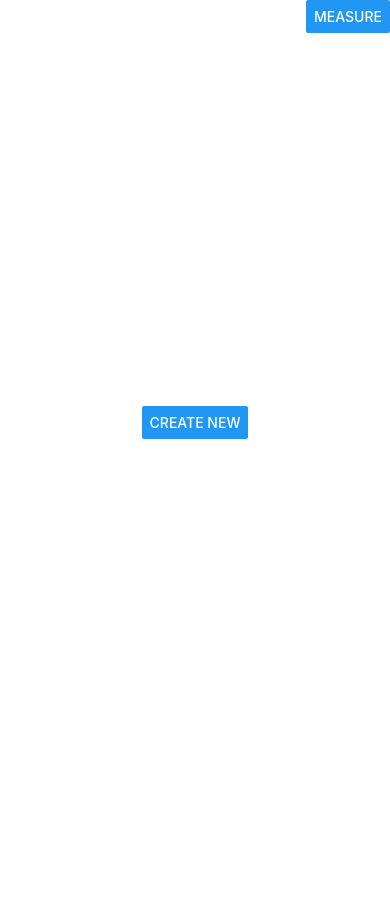
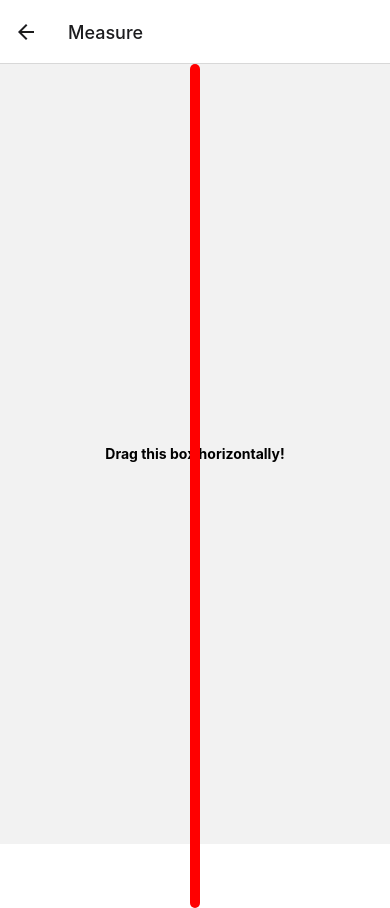
Before and after one commit to jericjan/tagay-tracker, a React Native app: screen /Measure in a window 390 px wide. Before the commit the page ends 844 px from the top, so only its background shows below. Built offline with nearby package versions, Linux system fonts and the light colour scheme.

Commit message:
☑ measure page --- ☐ measure page rotation toggle ☐ timer? (danger mode?)

```diff
--- a/App.tsx
+++ b/App.tsx
@@ -1,142 +1,21 @@
-import { Button, View, Text, ScrollView, StatusBar } from "react-native";
-import { useState } from "react";
-import { ListProps, PeepsList, PeopleProps } from "./types";
-import { AddMdl, CreateNewMdl, RemoveMdl } from "./stuff/Modals";
-import { styles } from "./styles";
-const List = (props: ListProps) => {
-  return (
-    <>
-      <Text>Rounds: {props.rounds}</Text>
-      <ScrollView
-        style={styles.scrollbox}
-        contentContainerStyle={styles.alignCenter}
-      >
-        {props.people.map((person, idx) => (
-          <People key={person.id} person={person} curr={props.curr} idx={idx} />
-        ))}
-      </ScrollView>
-    </>
-  );
-};
-
-const People = ({ person, curr, idx }: PeopleProps) => {
-  const styles = curr == idx ? { backgroundColor: "red" } : {};
-  return (
-    <Text>
-      <Text style={styles}>{person.name}</Text>
-      <Text> - {person.count}x</Text>
-    </Text>
-  );
-};
+import { NavigationContainer } from "@react-navigation/native";
+import { createNativeStackNavigator } from "@react-navigation/native-stack";
+import Home from "./stuff/screens/Home";
+import { RootStackParamList } from "./types";
+import MeasurePage from "./stuff/screens/Measure";
 
 export default function App() {
-  const [currIdx, setCurrIdx] = useState(0);
-  const [people, setPeople] = useState([] as PeepsList);
-  const [roundCount, setRoundCount] = useState(0);
-
-  const [createMdlVisible, setCreateMdlVisible] = useState(false);
-  const [inputText, setInputText] = useState("");
-  function createNew() {
-    setInputText("");
-    setCreateMdlVisible(true);
-  }
-
-  const [addMdlVisible, setAddMdlVisible] = useState(false);
-  const [addText, setAddText] = useState("");
-  const [addAfterId, setAddAfterId] = useState(-1);
-
-  const add = () => {
-    setAddText("");
-    setAddAfterId(-1);
-    setAddMdlVisible(true);
-  };
-
-  const [remMdlVisible, setRemMdlVisible] = useState(false);
-
-  const remove = () => {
-    setRemMdlVisible(true);
-  };
-
-  const next = (skip: boolean = false) => {
-    const length = people.length;
-
-    setCurrIdx((i) => {
-      if (!skip) {
-        setPeople((peeps) => {
-          const newPeeps = [...peeps];
-          // need to shallow copy so that single person lists work
-
-          newPeeps[i] = { ...newPeeps[i], count: newPeeps[i].count + 1 };
-          return newPeeps;
-        });
-      }
-
-      const newIdx = (i + 1) % length;
-      console.log(`idx: ${i} -> ${newIdx}`);
-      if (i > newIdx || length == 1) {
-        setRoundCount((i) => i + 1);
-      }
-
-      return newIdx;
-    });
-  };
-
+  const Stack = createNativeStackNavigator<RootStackParamList>();
   return (
-    <View style={styles.container}>
-      <StatusBar animated={true} backgroundColor="#ffffff" barStyle='dark-content' />
-      <Button title="Create New" onPress={createNew} />
-      <View style={styles.measureBtn}>
-        <Button title="Measure" />
-      </View>
-      {people.length ? (
-        <>
-          <Button title="Add" onPress={add} />
-          <Button title="Remove" onPress={remove} />
-          <View style={styles.horizontal}>
-            <View style={styles.button}>
-              <Button title="Next" color="#006724" onPress={() => next()} />
-            </View>
-            <View style={styles.button}>
-              <Button title="Skip" color="#e10b00" onPress={() => next(true)} />
-            </View>
-          </View>
-
-          <List people={people} curr={currIdx} rounds={roundCount} />
-        </>
-      ) : (
-        <></>
-      )}
-
-      <CreateNewMdl
-        modalVisible={createMdlVisible}
-        setModalVisible={setCreateMdlVisible}
-        people={people}
-        setPeople={setPeople}
-        setId={setCurrIdx}
-        text={inputText}
-        setText={setInputText}
-        setRounds={setRoundCount}
-      />
-      <AddMdl
-        modalVisible={addMdlVisible}
-        setModalVisible={setAddMdlVisible}
-        people={people}
-        setPeople={setPeople}
-        curr={currIdx}
-        setCurr={setCurrIdx}
-        addText={addText}
-        setAddText={setAddText}
-        addAfterId={addAfterId}
-        setAddAfterId={setAddAfterId}
-      />
-      <RemoveMdl
-        modalVisible={remMdlVisible}
-        setModalVisible={setRemMdlVisible}
-        people={people}
-        setPeople={setPeople}
-        curr={currIdx}
-        setCurr={setCurrIdx}
-      />
-    </View>
+    <NavigationContainer>
+      <Stack.Navigator>
+        <Stack.Screen
+          name="Home"
+          component={Home}
+          options={{ title: "Tagay Tracker" }}
+        />
+        <Stack.Screen name="Measure" component={MeasurePage} />
+      </Stack.Navigator>
+    </NavigationContainer>
   );
 }
--- /dev/null
+++ b/stuff/List.tsx
@@ -0,0 +1,29 @@
+import { ScrollView, Text } from "react-native";
+import { ListProps, PeopleProps } from "../types";
+import { styles } from "../styles";
+
+export const List = (props: ListProps) => {
+  return (
+    <>
+      <Text>Rounds: {props.rounds}</Text>
+      <ScrollView
+        style={styles.scrollbox}
+        contentContainerStyle={styles.alignCenter}
+      >
+        {props.people.map((person, idx) => (
+          <People key={person.id} person={person} curr={props.curr} idx={idx} />
+        ))}
+      </ScrollView>
+    </>
+  );
+};
+
+export const People = ({ person, curr, idx }: PeopleProps) => {
+  const styles = curr == idx ? { backgroundColor: "red" } : {};
+  return (
+    <Text>
+      <Text style={styles}>{person.name}</Text>
+      <Text> - {person.count}x</Text>
+    </Text>
+  );
+};
--- /dev/null
+++ b/stuff/screens/Home.tsx
@@ -0,0 +1,130 @@
+import { useState } from "react";
+import { HomeProps, PeepsList } from "../../types";
+import { Button, StatusBar, View } from "react-native";
+import { styles } from "../../styles";
+import { List } from "../List";
+import { AddMdl, CreateNewMdl, RemoveMdl } from "../Modals";
+
+
+
+const Home = ({ navigation }: HomeProps) => {
+
+  const [currIdx, setCurrIdx] = useState(0);
+  const [people, setPeople] = useState([] as PeepsList);
+  const [roundCount, setRoundCount] = useState(0);
+
+  const [createMdlVisible, setCreateMdlVisible] = useState(false);
+  const [inputText, setInputText] = useState("");
+  function createNew() {
+    setInputText("");
+    setCreateMdlVisible(true);
+  }
+
+  const [addMdlVisible, setAddMdlVisible] = useState(false);
+  const [addText, setAddText] = useState("");
+  const [addAfterId, setAddAfterId] = useState(-1);
+
+  const add = () => {
+    setAddText("");
+    setAddAfterId(-1);
+    setAddMdlVisible(true);
+  };
+
+  const [remMdlVisible, setRemMdlVisible] = useState(false);
+
+  const remove = () => {
+    setRemMdlVisible(true);
+  };
+
+  const next = (skip: boolean = false) => {
+    const length = people.length;
+
+    setCurrIdx((i) => {
+      if (!skip) {
+        setPeople((peeps) => {
+          const newPeeps = [...peeps];
+          // need to shallow copy so that single person lists work
+
+          newPeeps[i] = { ...newPeeps[i], count: newPeeps[i].count + 1 };
+          return newPeeps;
+        });
+      }
+
+      const newIdx = (i + 1) % length;
+      console.log(`idx: ${i} -> ${newIdx}`);
+      if (i > newIdx || length == 1) {
+        setRoundCount((i) => i + 1);
+      }
+
+      return newIdx;
+    });
+  };
+
+  return (
+    <View style={styles.container}>
+      <StatusBar
+        animated={true}
+        backgroundColor="#ffffff"
+        barStyle="dark-content"
+      />
+      <Button title="Create New" onPress={createNew} />
+      <View style={styles.measureBtn}>
+        <Button
+          title="Measure"
+          onPress={() => navigation.navigate("Measure")}
+        />
+      </View>
+      {people.length ? (
+        <>
+          <Button title="Add" onPress={add} />
+          <Button title="Remove" onPress={remove} />
+          <View style={styles.horizontal}>
+            <View style={styles.button}>
+              <Button title="Next" color="#006724" onPress={() => next()} />
+            </View>
+            <View style={styles.button}>
+              <Button title="Skip" color="#e10b00" onPress={() => next(true)} />
+            </View>
+          </View>
+
+          <List people={people} curr={currIdx} rounds={roundCount} />
+        </>
+      ) : (
+        <></>
+      )}
+
+      <CreateNewMdl
+        modalVisible={createMdlVisible}
+        setModalVisible={setCreateMdlVisible}
+        people={people}
+        setPeople={setPeople}
+        setId={setCurrIdx}
+        text={inputText}
+        setText={setInputText}
+        setRounds={setRoundCount}
+      />
+      <AddMdl
+        modalVisible={addMdlVisible}
+        setModalVisible={setAddMdlVisible}
+        people={people}
+        setPeople={setPeople}
+        curr={currIdx}
+        setCurr={setCurrIdx}
+        addText={addText}
+        setAddText={setAddText}
+        addAfterId={addAfterId}
+        setAddAfterId={setAddAfterId}
+      />
+      <RemoveMdl
+        modalVisible={remMdlVisible}
+        setModalVisible={setRemMdlVisible}
+        people={people}
+        setPeople={setPeople}
+        curr={currIdx}
+        setCurr={setCurrIdx}
+      />
+    </View>
+  );
+};
+
+export default Home;
--- /dev/null
+++ b/stuff/screens/Measure.tsx
@@ -0,0 +1,72 @@
+import {
+  Animated,
+  Dimensions,
+  PanResponder,
+  StyleSheet,
+  Text,
+  View,
+} from "react-native";
+import { MeasureProps } from "../../types";
+import { useRef } from "react";
+
+const { height } = Dimensions.get("window");
+
+export default function MeasurePage({ navigation }: MeasureProps) {
+  const pan = useRef(new Animated.ValueXY()).current;
+
+  const panResponder = useRef(
+    PanResponder.create({
+      onMoveShouldSetPanResponder: () => true,
+      onPanResponderMove: Animated.event([null, { dx: pan.x, dy: pan.y }], {
+        useNativeDriver: true,
+      }),
+      onPanResponderRelease: () => {
+        pan.extractOffset();
+      },
+    })
+  ).current;
+
+  return (
+    <View style={styles.container}>
+      <Text style={styles.titleText}>Drag this box horizontally!</Text>
+      <View style={styles.draggableContainer} {...panResponder.panHandlers}>
+        <Animated.View
+          style={[
+            styles.box,
+            {
+              transform: [{ translateX: pan.x }],
+              height: height,
+            },
+          ]}
+          {...panResponder.panHandlers}
+        />
+      </View>
+    </View>
+  );
+}
+const styles = StyleSheet.create({
+  container: {
+    flex: 1,
+    alignItems: "center",
+    justifyContent: "center",
+  },
+  titleText: {
+    fontSize: 14,
+    lineHeight: 24,
+    fontWeight: "bold",
+  },
+  box: {
+    width: 10,
+    backgroundColor: "red",
+    borderRadius: 5,
+  },
+  draggableContainer: {
+    position: "absolute",
+    left: 0,
+    top: 0,
+    width: "100%",
+    height: height,
+    alignItems: "center",
+    justifyContent: "center",
+  },
+});
```
Also changed, not shown: types.ts (+10 -0 lines).
